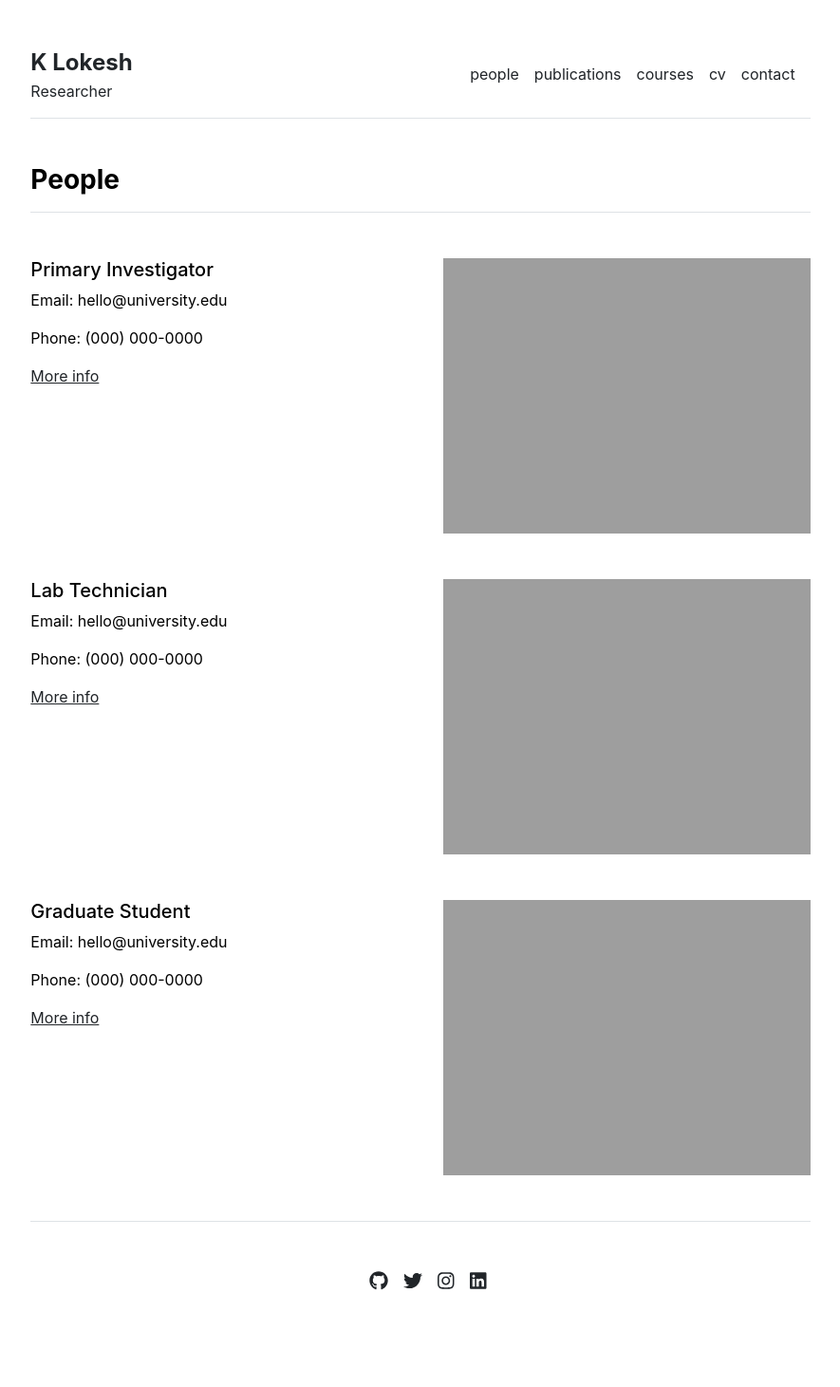
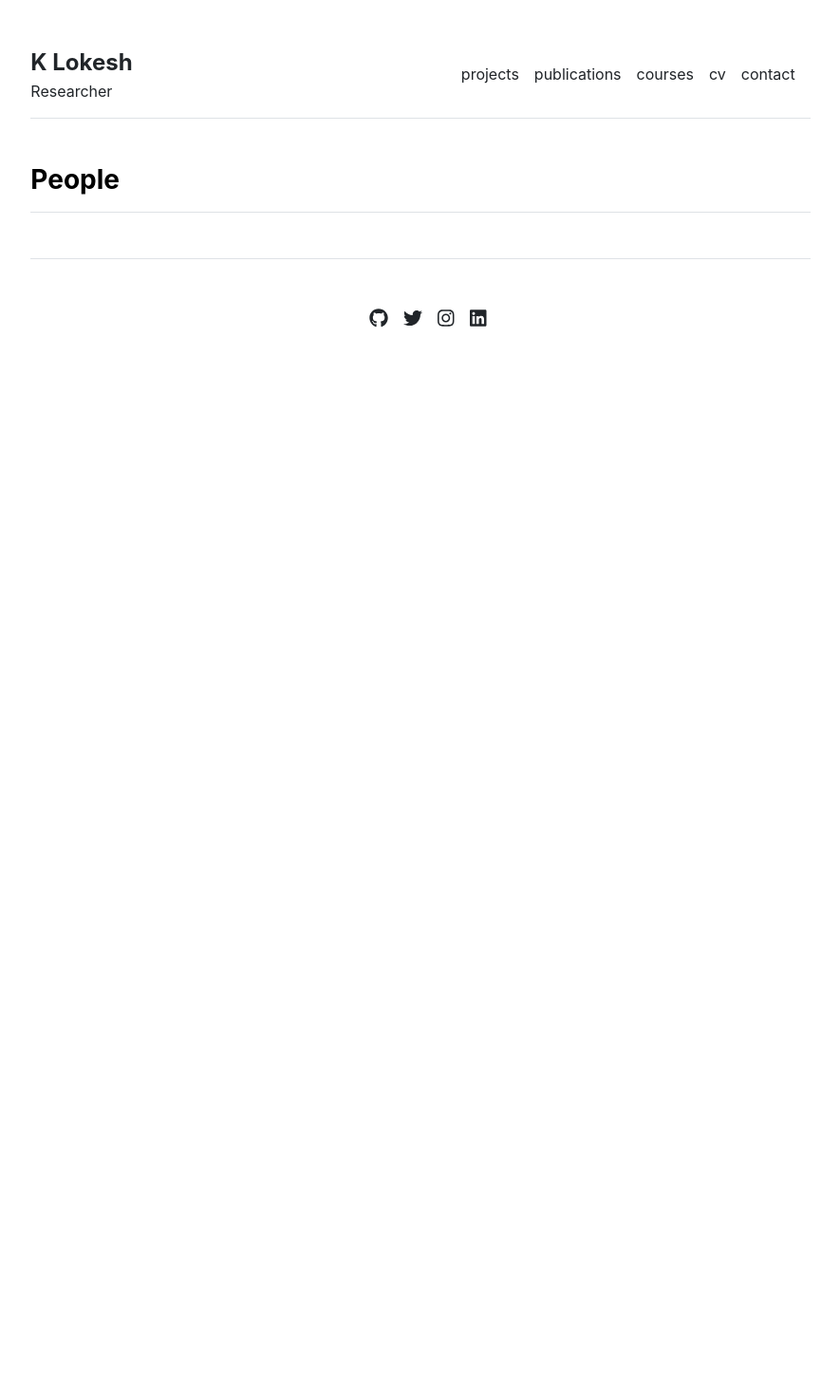
Before and after one commit to katikapalli/katikapalli.github.io, a Jekyll site: the page built from people.md, in a window 1280 px wide. Shown: the whole page at 95% size, without its empty margins (197-1082 px from the left). Built offline with Jekyll 4.4.1, drawn with Linux system fonts in a browser that asks for light colours; after the commit the page ends 900 px from its top, so only the background shows below that.

Commit message:
Update settings.yml

```diff
--- a/_data/settings.yml
+++ b/_data/settings.yml
@@ -1,11 +1,11 @@
 menu:
-- {name: 'people', url: '/people'}
+- {name: 'projects', url: '/projects'}
 - {name: 'publications', url: '/publications'}
 - {name: 'courses', url: '/courses'}
 - {name: 'cv', url: '/cv'}
 - {name: 'contact', url: '/contact'}
 
-people:
+projects:
 - {name: 'Primary Investigator', title: 'Researcher', department: 'Physics & Astronomy', institution: 'Some University', institution_address: '1 Main Street, Canada', phone: '(000) 000-0000', email: 'hello@university.edu', office: 'Science Building 505', image: 'assets/img/primary-investigator.jpg', url: 'primary-investigator'}
 - {name: 'Lab Technician', title: 'Researcher', department: 'Physics & Astronomy', institution: 'Some University', institution_address: '1 Main Street, Canada', phone: '(000) 000-0000', email: 'hello@university.edu', office: 'Science Building 505', image: 'assets/img/lab-technician.jpg', url: 'lab-technician'}
 - {name: 'Graduate Student', title: 'Researcher', department: 'Physics & Astronomy', institution: 'Some University', institution_address: '1 Main Street, Canada', phone: '(000) 000-0000', email: 'hello@university.edu', office: 'Science Building 505', image: 'assets/img/graduate-student.jpg', url: 'graduate-student'}
```
